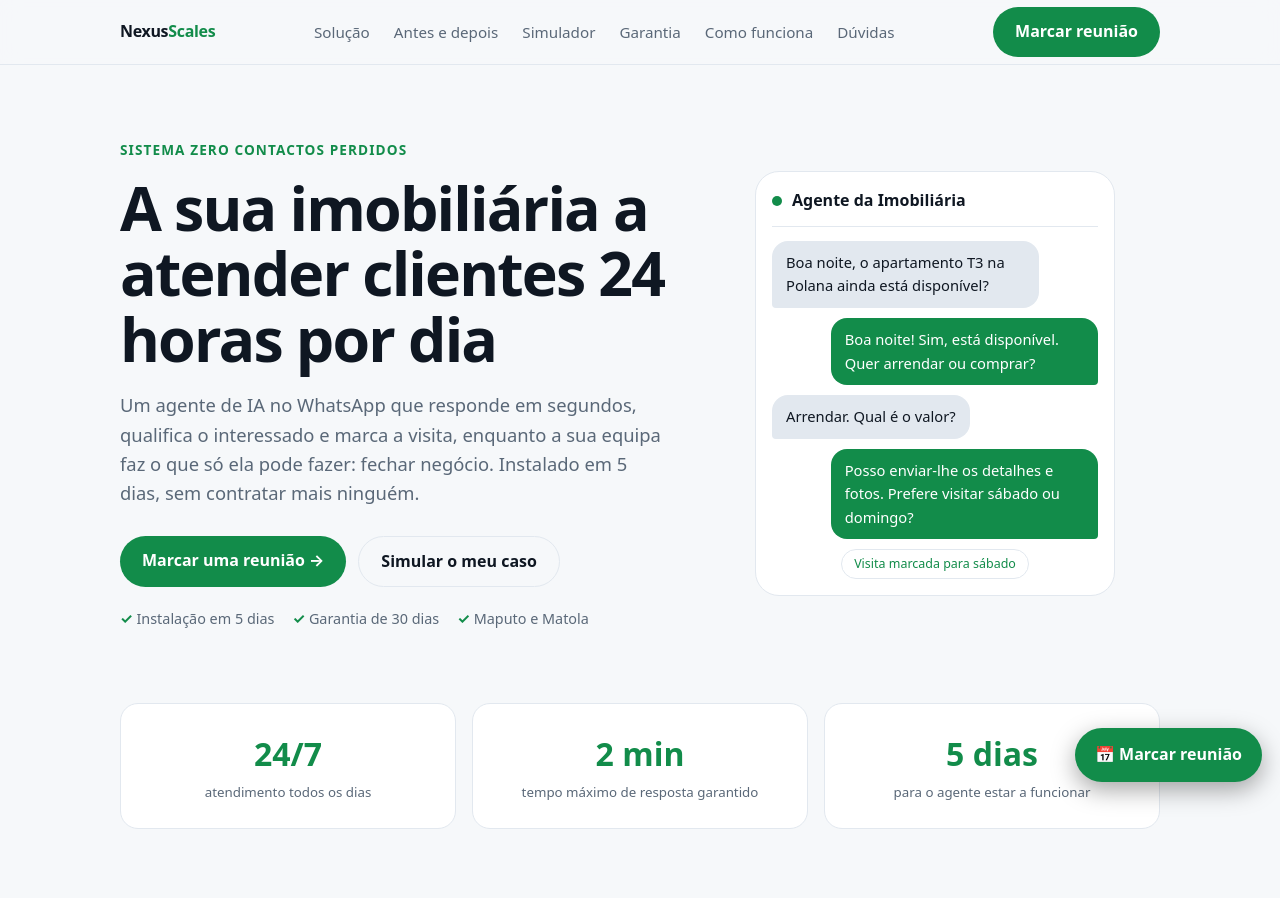
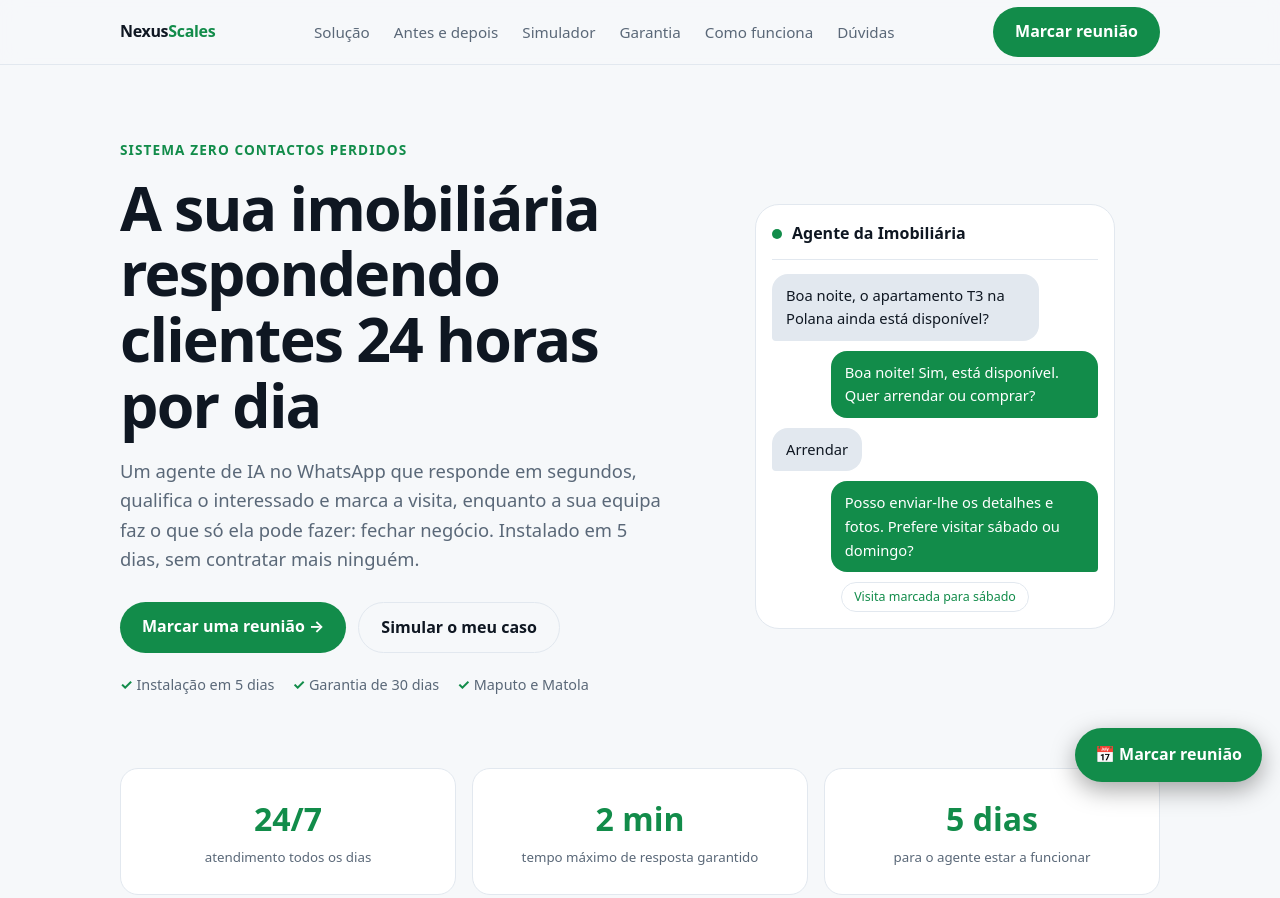
Before and after one commit to ismanomanuelmapatse-create/NexusScales, a plain HTML site: page index.html in a window 1280 px wide. Shown: the top 898 px of the page. Drawn offline with Linux system fonts and the light colour scheme.

Commit message:
Add files via upload

```diff
--- a/index.html
+++ b/index.html
@@ -124,7 +124,7 @@ footer .wrap{display:flex;justify-content:space-between;flex-wrap:wrap;gap:12px}
 <section><div class="wrap hero">
  <div>
   <span class="eyebrow">Sistema Zero Contactos Perdidos</span>
-  <h1>A sua imobiliária a atender clientes 24 horas por dia</h1>
+  <h1>A sua imobiliária respondendo clientes 24 horas por dia</h1>
   <p class="lead">Um agente de IA no WhatsApp que responde em segundos, qualifica o interessado e marca a visita, enquanto a sua equipa faz o que só ela pode fazer: fechar negócio. Instalado em 5 dias, sem contratar mais ninguém.</p>
   <div class="cta-row">
    <a class="btn" href="https://wa.me/258856271154?text=Ol%C3%A1%2C%20quero%20marcar%20uma%20reuni%C3%A3o%20para%20conhecer%20o%20NexusScales" target="_blank" rel="noopener">Marcar uma reunião →</a>
@@ -137,7 +137,7 @@ footer .wrap{display:flex;justify-content:space-between;flex-wrap:wrap;gap:12px}
   <div class="msgs">
    <div class="m in">Boa noite, o apartamento T3 na Polana ainda está disponível?</div>
    <div class="m out">Boa noite! Sim, está disponível. Quer arrendar ou comprar?</div>
-   <div class="m in">Arrendar. Qual é o valor?</div>
+   <div class="m in">Arrendar</div>
    <div class="m out">Posso enviar-lhe os detalhes e fotos. Prefere visitar sábado ou domingo?</div>
    <div class="tag">Visita marcada para sábado</div>
   </div>
```
